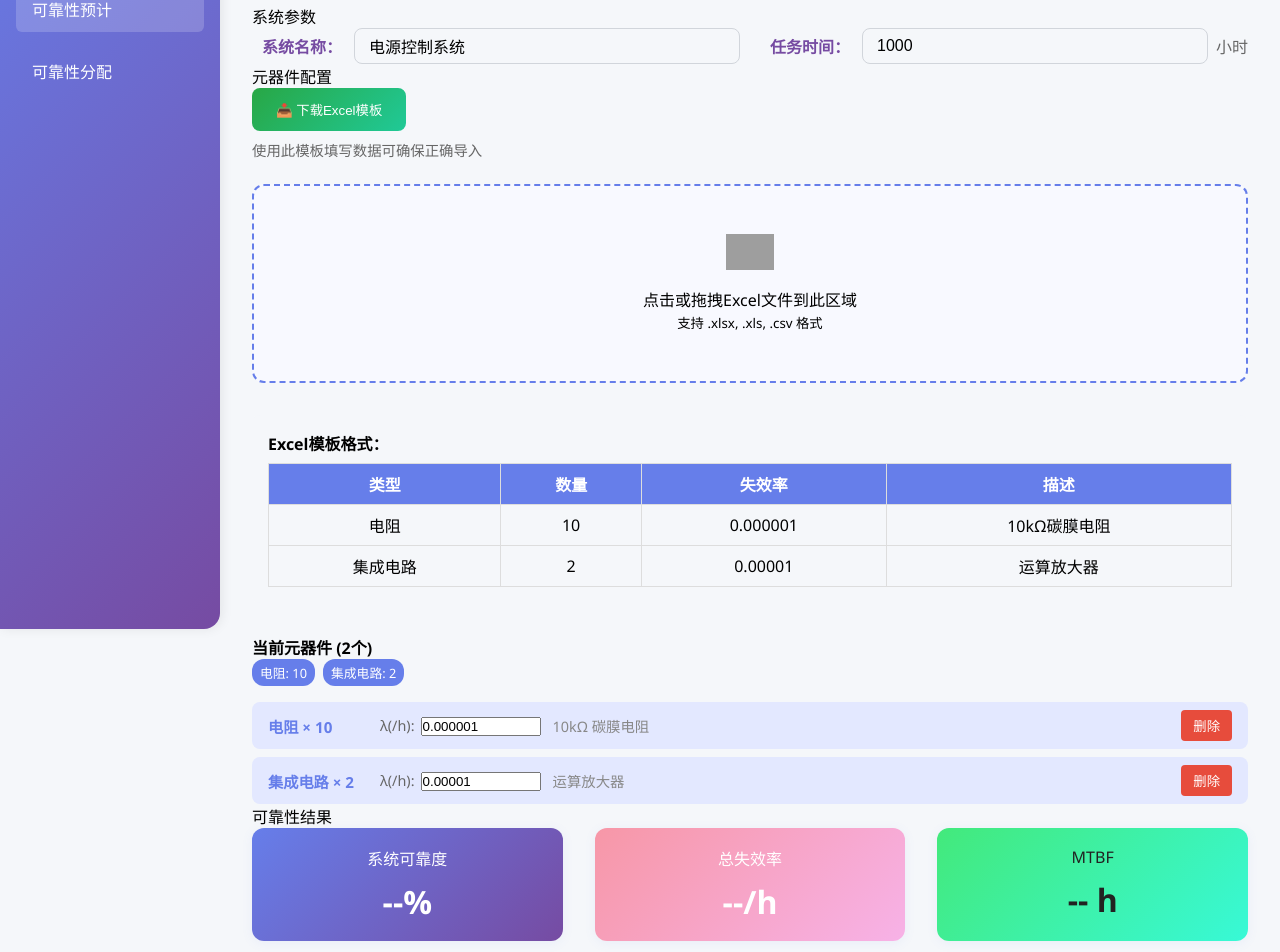
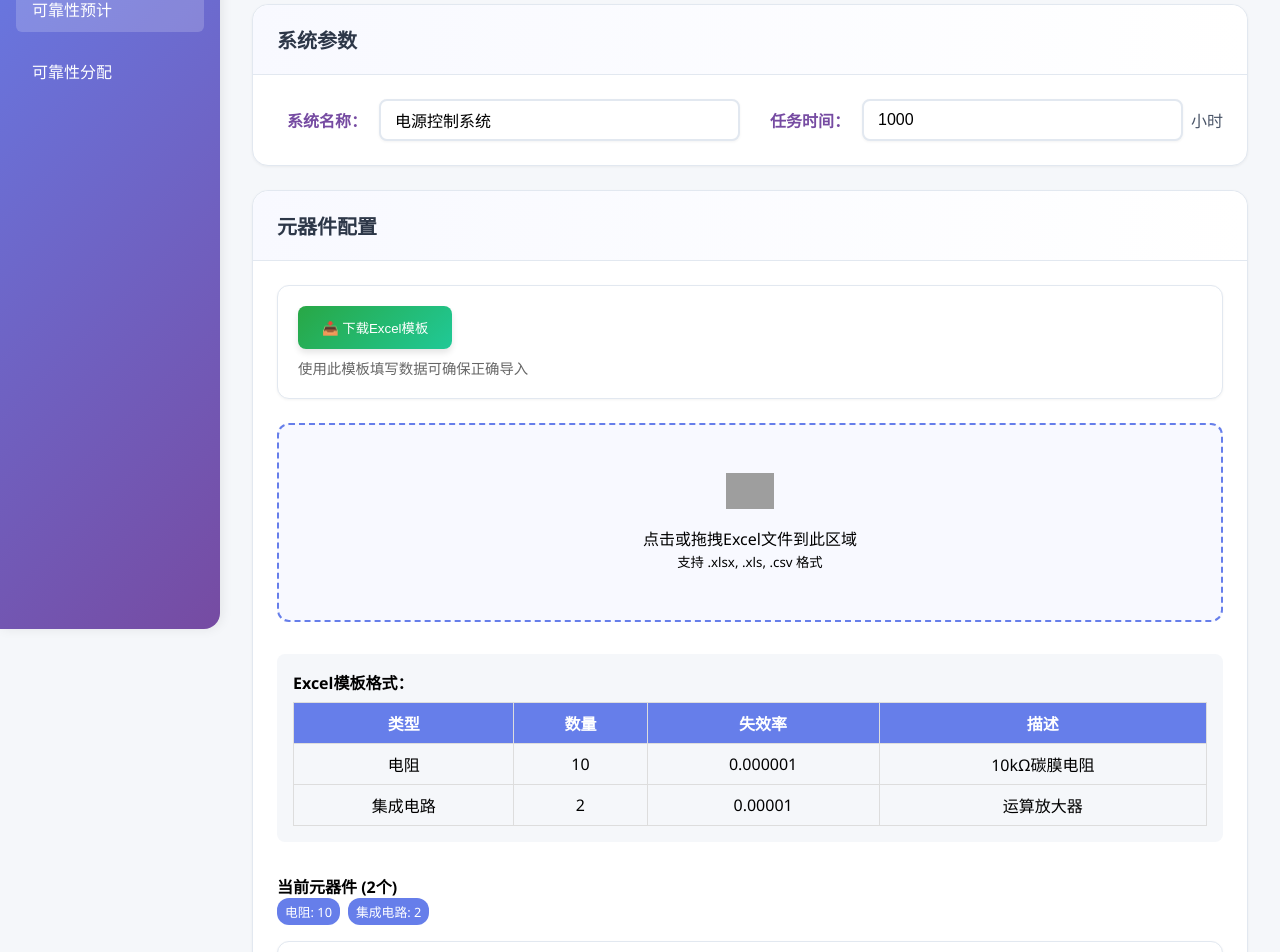
Before and after one commit to 1225698/reliability-software, a Vue app: page /calculator in a window 1280 px wide. Shown: the part 171-1123 px from the top of the page. Built offline with nearby package versions, Linux system fonts and the light colour scheme; grey boxes are pictures that could not be loaded.

Commit message:
优化了交互

```diff
--- a/src/views/Calculator.vue
+++ b/src/views/Calculator.vue
@@ -116,7 +116,7 @@
                   <span class="chip-main">{{ comp.type }} × {{ comp.quantity }}</span>
                   <div class="chip-detail">
                     <label style="margin-right:6px">λ(/h):</label>
-                    <input v-model.number="comp.failureRate" type="number" step="any" style="width:120px;" />
+                    <input v-model.number="comp.failureRate" type="number" step="any" class="failure-rate-input" placeholder="0.000001 或 1e-6" />
                   </div>
                   <span class="chip-desc">{{ comp.description }}</span>
                   <button @click="removeComponent(index)" class="remove-btn">删除</button>
@@ -638,7 +638,7 @@ const {
 // 🆕 新增：基本可靠性系统保存方法
 const saveCurrentSystem = () => {
   if (!calculationResults.value.hasResults) {
-    alert('请先完成基本可靠性计算')
+
     return
   }
 
@@ -657,10 +657,8 @@ const saveCurrentSystem = () => {
   const existingIndex = savedBasicSystems.value.findIndex(sys => sys.name === systemData.name)
   if (existingIndex !== -1) {
     savedBasicSystems.value[existingIndex] = systemData
-    alert(`系统 "${systemData.name}" 已更新`)
   } else {
     savedBasicSystems.value.push(systemData)
-    alert(`系统 "${systemData.name}" 已保存`)
   }
 
   saveSystemsToStorage()
@@ -674,15 +672,12 @@ const loadSystem = (system) => {
   // 重新计算
   calculateReliability()
 
-  alert(`系统 "${system.name}" 已加载`)
+
 }
 
 const removeSavedSystem = (id) => {
-  if (confirm('确定要删除这个保存的系统吗？')) {
-    savedBasicSystems.value = savedBasicSystems.value.filter(sys => sys.id !== id)
-    saveSystemsToStorage()
-    alert('系统已删除')
-  }
+  savedBasicSystems.value = savedBasicSystems.value.filter(sys => sys.id !== id)
+  saveSystemsToStorage()
 }
 
 const saveSystemsToStorage = () => {
@@ -707,7 +702,6 @@ const loadSystemsFromStorage = () => {
 // 🆕 新增：批量导入方法
 const importAllToTaskReliability = () => {
   if (savedBasicSystems.value.length === 0) {
-    alert('暂无已保存的系统')
     return
   }
 
@@ -721,8 +715,6 @@ const importAllToTaskReliability = () => {
   // 批量加入任务模块列表
   importedSystems.value.forEach(s => addSystemModuleIfMissing(s))
 
-  alert(`成功导入 ${importedSystems.value.length} 个系统到任务可靠性`)
-
   // 自动计算任务可靠性
   setTimeout(() => {
     computeTask()
@@ -734,7 +726,6 @@ const importAllToTaskReliability = () => {
 
 const importFromSavedSystems = () => {
   if (savedBasicSystems.value.length === 0) {
-    alert('暂无已保存的系统')
     return
   }
 
@@ -744,7 +735,7 @@ const importFromSavedSystems = () => {
   )
 
   if (systemsToImport.length === 0) {
-    alert('所有系统都已导入')
+
     return
   }
 
@@ -759,8 +750,6 @@ const importFromSavedSystems = () => {
     addSystemModuleIfMissing(sys)
   })
 
-  alert(`成功导入 ${systemsToImport.length} 个系统`)
-
   // 自动计算任务可靠性
   setTimeout(() => {
     computeTask()
@@ -770,7 +759,6 @@ const importFromSavedSystems = () => {
 const clearImportedSystems = () => {
   if (confirm('确定要清空所有导入的系统吗？')) {
     importedSystems.value = []
-    alert('已清空所有导入的系统')
 
     // 清空计算结果
     calculationResults.value.taskResults = null
@@ -789,7 +777,7 @@ const isManualSystemValid = computed(() => {
 
 const addManualSystem = () => {
   if (!isManualSystemValid.value) {
-    alert('请填写完整的系统信息')
+
     return
   }
 
@@ -813,8 +801,6 @@ const addManualSystem = () => {
     missionTime: 1000
   }
 
-  alert(`系统 "${systemData.name}" 已添加`)
-
   // 自动计算任务可靠性
   setTimeout(() => {
     computeTask()
@@ -824,7 +810,6 @@ const addManualSystem = () => {
 // 🆕 新增：任务可靠性结果保存
 const saveTaskReliabilityResults = () => {
   if (!calculationResults.value.taskResults) {
-    alert('请先计算任务可靠性')
     return
   }
 
@@ -855,15 +840,12 @@ const saveTaskReliabilityResults = () => {
 
   savedTaskResults.value.unshift(taskResult)
   saveTaskResultsToStorage()
-
-  alert('任务可靠性结果已保存')
 }
 
 const removeSavedTaskResult = (id) => {
   if (confirm('确定要删除这个保存的任务可靠性结果吗？')) {
     savedTaskResults.value = savedTaskResults.value.filter(result => result.id !== id)
     saveTaskResultsToStorage()
-    alert('任务可靠性结果已删除')
   }
 }
 
@@ -937,7 +919,6 @@ const computeTask = () => {
   }
   // 回退逻辑：没有任务模块则尝试直接用导入系统生成临时模块
   if (importedSystems.value.length === 0) {
-    alert('请先添加任务模块或导入系统数据')
     return
   }
   taskAssemblyModules.value = importedSystems.value.map(sys => ({
@@ -954,7 +935,6 @@ const computeTask = () => {
 // 基于任务模块串联计算
 const computeTaskFromAssembly = (autoGenerated = false) => {
   if (taskAssemblyModules.value.length === 0) {
-    alert('任务模块列表为空')
     return
   }
   const totalObservedFailureRate = taskAssemblyModules.value.reduce((sum, m) => sum + m.failureRate * (m.count || 1), 0)
@@ -968,7 +948,6 @@ const computeTaskFromAssembly = (autoGenerated = false) => {
     systemCount: taskAssemblyModules.value.reduce((c,m)=> c + (m.count || 1), 0)
   }
   calculationResults.value.hasResults = true
-  alert(`任务可靠性计算完成！\n基于 ${taskAssemblyModules.value.reduce((c,m)=> c+(m.count||1),0)} 个任务模块串联\n总失效率: ${totalObservedFailureRate.toExponential(6)}/h${autoGenerated ? '\n(自动从系统生成临时任务模块)' : ''}`)
 }
 
 
@@ -1002,7 +981,6 @@ const toggleSystemSelection = (index) => {
 // 创建基于选定系统的表决模块
 const createVoteModuleFromSelected = () => {
   if (selectedSystemsForVote.value.length === 0) {
-    alert('请至少选择一个模块')
     return
   }
 
@@ -1055,7 +1033,6 @@ const normalizeSelectedCount = (index) => {
 // 保存表决模块
 const saveVotingModule = () => {
   if (!isVoteCalculated.value) {
-    alert('请先计算等效故障率')
     return
   }
 
@@ -1081,8 +1058,6 @@ const saveVotingModule = () => {
   if (taskAssemblyModules.value.length > 0) {
     computeTaskFromAssembly()
   }
-
-  alert(`表决模块 "${voteModule.value.name}" 已保存并加入任务模块列表`)
 
   // 关闭弹窗并重置状态
   closeVoteModal()
@@ -1165,14 +1140,11 @@ const calculateVoteFailureRate = () => {
   voteModule.value.failureRate = parseFloat(λ_vote.toFixed(8))
   taskModules.value[0].failureRate = voteModule.value.failureRate
   isVoteCalculated.value = true
-
-  alert(`表决模块等效故障率计算完成：${voteModule.value.failureRate.toExponential(6)} /h`)
 }
 
 // 打开表决模块弹窗（初始化）
 const openVoteModal = () => {
   if (selectionPool.value.length === 0) {
-    alert('请先导入或添加系统或已有表决模块')
     return
   }
   voteStep.value = 1
@@ -1225,7 +1197,7 @@ const factorial = (n) => {
 const downloadTemplate = () => {
   try {
     if (typeof XLSX === 'undefined') {
-      alert('Excel库未加载，请刷新页面重试')
+
       return
     }
 
@@ -1240,11 +1212,11 @@ const downloadTemplate = () => {
     const ws = XLSX.utils.aoa_to_sheet(templateData)
     XLSX.utils.book_append_sheet(wb, ws, '元器件配置')
     XLSX.writeFile(wb, '可靠性分析_元器件模板.xlsx')
-    alert('Excel模板下载完成！')
+
 
   } catch (error) {
     console.error('生成模板失败:', error)
-    alert('模板生成失败: ' + error.message)
+
   }
 }
 
@@ -1295,12 +1267,10 @@ const processExcelFile = async (file) => {
 // 保存并查看结果
 const saveAndView = () => {
   if (selectedComponents.value.length === 0) {
-    alert('请先添加或导入元器件')
     return
   }
 
   if (saveAnalysis()) {
-    alert('分析结果已保存！')
     router.push('/results')
   }
 }
@@ -1753,6 +1723,12 @@ onMounted(() => {
   grid-template-columns: repeat(2, 1fr);
   gap: 20px;
 }
+/* 系统参数样式 */
+.param-grid {
+  display: grid;
+  grid-template-columns: repeat(2, 1fr);
+  gap: 20px;
+}
 .param-item {
   display: flex;
   align-items: center;
@@ -1771,13 +1747,47 @@ onMounted(() => {
 }
 .unit {
   margin-left: 8px;
-  color: #666;
+  color: #4a5568;
 }
 
 /* 模板下载样式 */
 .template-generator {
   margin-bottom: 1.5rem;
-}
+  padding: 20px;
+  background: #ffffff;
+  border-radius: 12px;
+  box-shadow: 0 1px 3px rgba(0, 0, 0, 0.05);
+  border: 1px solid #e2e8f0;
+}
+
+.card {
+  background: #ffffff;
+  border-radius: 16px;
+  box-shadow: 0 1px 3px rgba(0, 0, 0, 0.05);
+  border: 1px solid #e2e8f0;
+  margin-bottom: 24px;
+  transition: all 0.3s ease;
+}
+
+.card:hover {
+  box-shadow: 0 4px 6px rgba(0, 0, 0, 0.08);
+  border-color: #cbd5e0;
+}
+
+.card-title {
+  padding: 20px 24px;
+  border-bottom: 1px solid #e2e8f0;
+  font-size: 1.25rem;
+  font-weight: 600;
+  color: #2d3748;
+  background: linear-gradient(to right, #f8f9ff, #ffffff);
+  border-radius: 16px 16px 0 0;
+}
+
+.card-content {
+  padding: 24px;
+}
+
 .download-btn {
   background: linear-gradient(135deg, #28a745 0%, #20c997 100%);
   color: white;
@@ -1879,24 +1889,37 @@ onMounted(() => {
 .component-chip {
   display: flex;
   align-items: center;
-  background: #e3e8ff;
-  border-radius: 8px;
-  padding: 8px 16px;
+  background: #ffffff;
+  border-radius: 12px;
+  padding: 12px 16px;
   gap: 12px;
   font-size: 0.95rem;
-}
+  box-shadow: 0 1px 3px rgba(0, 0, 0, 0.05);
+  border: 1px solid #e2e8f0;
+  transition: all 0.3s ease;
+}
+
+.component-chip:hover {
+  box-shadow: 0 4px 6px rgba(0, 0, 0, 0.08);
+  border-color: #cbd5e0;
+}
+
 .chip-main {
   font-weight: 600;
   color: #667eea;
   min-width: 100px;
 }
+
 .chip-detail {
-  color: #666;
+  color: #4a5568;
   font-size: 0.9rem;
   min-width: 120px;
-}
+  display: flex;
+  align-items: center;
+}
+
 .chip-desc {
-  color: #888;
+  color: #718096;
   font-size: 0.9rem;
   flex: 1;
 }
@@ -1922,18 +1945,25 @@ onMounted(() => {
 /* 结果展示 */
 .result-row {
   display: flex;
-  gap: 32px;
+  gap: 24px;
   margin-bottom: 18px;
 }
 .result-box {
   flex: 1;
-  border-radius: 12px;
-  padding: 18px 0;
+  border-radius: 16px;
+  padding: 24px 12px;
   text-align: center;
   color: #fff;
   font-weight: bold;
-  box-shadow: 0 2px 12px rgba(102,126,234,0.08);
-}
+  box-shadow: 0 4px 6px rgba(0, 0, 0, 0.1);
+  transition: all 0.3s ease;
+}
+
+.result-box:hover {
+  transform: translateY(-3px);
+  box-shadow: 0 6px 12px rgba(0, 0, 0, 0.15);
+}
+
 .result-box.purple {
   background: linear-gradient(135deg, #667eea 0%, #764ba2 100%);
 }
@@ -1945,19 +1975,19 @@ onMounted(() => {
   color: #222;
 }
 .result-label {
-  font-size: 1rem;
-  margin-bottom: 10px;
+  font-size: 1.1rem;
+  margin-bottom: 12px;
   font-weight: 500;
 }
 .result-value {
-  font-size: 2rem;
-  font-weight: bold;
+  font-size: 2.2rem;
+  font-weight: 700;
 }
 .action-buttons {
   display: flex;
-  gap: 1rem;
+  gap: 1.5rem;
   justify-content: center;
-  margin-bottom: 2rem;
+  margin: 2rem 0;
 }
 .calculate-btn {
   background: linear-gradient(135deg, #667eea 0%, #764ba2 100%);
@@ -1965,34 +1995,115 @@ onMounted(() => {
   border: none;
   padding: 12px 36px;
   font-size: 1.1rem;
-  border-radius: 25px;
+  border-radius: 12px;
   cursor: pointer;
-  transition: transform 0.3s;
-}
+  transition: all 0.3s ease;
+  box-shadow: 0 4px 6px rgba(0, 0, 0, 0.1);
+}
+
+.calculate-btn:hover, .save-btn:hover:not(:disabled) {
+  transform: translateY(-2px);
+  box-shadow: 0 6px 12px rgba(0, 0, 0, 0.15);
+}
+
+.calculate-btn:active {
+  transform: translateY(0);
+}
+
 .save-btn {
   background: linear-gradient(135deg, #4CAF50 0%, #45a049 100%);
   color: white;
   border: none;
   padding: 12px 30px;
   font-size: 1.1rem;
-  border-radius: 25px;
+  border-radius: 12px;
   cursor: pointer;
-  transition: transform 0.3s;
-}
+  transition: all 0.3s ease;
+  box-shadow: 0 4px 6px rgba(0, 0, 0, 0.1);
+}
+
 .save-btn:disabled {
   background: #cccccc;
   cursor: not-allowed;
-}
-.calculate-btn:hover, .save-btn:hover:not(:disabled) {
-  transform: translateY(-2px);
-}
+  box-shadow: none;
+}
+
+.save-btn:disabled:hover {
+  transform: none;
+}
+
 .remove-btn {
   background: #e74c3c;
   color: white;
   border: none;
-  padding: 6px 12px;
-  border-radius: 4px;
+  padding: 8px 16px;
+  border-radius: 8px;
   cursor: pointer;
+  transition: all 0.3s ease;
+  box-shadow: 0 2px 4px rgba(0, 0, 0, 0.1);
+}
+
+.remove-btn:hover {
+  background: #c0392b;
+  transform: translateY(-2px);
+  box-shadow: 0 4px 8px rgba(0, 0, 0, 0.15);
+}
+
+.remove-btn:active {
+  transform: translateY(0);
+}
+
+.download-btn {
+  background: linear-gradient(135deg, #28a745 0%, #20c997 100%);
+  color: white;
+  border: none;
+  padding: 12px 24px;
+  border-radius: 8px;
+  cursor: pointer;
+  transition: all 0.3s ease;
+  box-shadow: 0 4px 6px rgba(0, 0, 0, 0.1);
+}
+
+.download-btn:hover {
+  background: linear-gradient(135deg, #218838 0%, #1e9e8a 100%);
+  transform: translateY(-2px);
+  box-shadow: 0 6px 12px rgba(0, 0, 0, 0.15);
+}
+
+.download-btn:active {
+  transform: translateY(0);
+}
+
+.count-btn {
+  background: #667eea;
+  color: #fff;
+  border: none;
+  width: 32px;
+  height: 32px;
+  border-radius: 8px;
+  cursor: pointer;
+  font-weight: 600;
+  display: flex;
+  align-items: center;
+  justify-content: center;
+  transition: all 0.3s ease;
+  box-shadow: 0 2px 4px rgba(0, 0, 0, 0.1);
+}
+
+.count-btn:disabled {
+  opacity: .35;
+  cursor: not-allowed;
+  box-shadow: none;
+}
+
+.count-btn:not(:disabled):hover {
+  background: #5468d4;
+  transform: translateY(-2px);
+  box-shadow: 0 4px 8px rgba(0, 0, 0, 0.15);
+}
+
+.count-btn:active {
+  transform: translateY(0);
 }
 
 /* 标签页样式 */
@@ -2020,17 +2131,109 @@ onMounted(() => {
 
 /* 输入框样式 */
 .param-item input, .task-input {
-  border: 1px solid #d1d5db;
+  border: 2px solid #e2e8f0;
   border-radius: 8px;
-  padding: 8px 14px;
+  padding: 10px 14px;
   font-size: 1rem;
-  background: #f5f7fa;
-  transition: border-color 0.2s;
+  background: #ffffff;
+  transition: all 0.3s ease;
   outline: none;
   flex: 1;
-}
+  box-shadow: 0 1px 3px rgba(0, 0, 0, 0.05);
+}
+
 .param-item input:focus, .task-input:focus {
   border-color: #667eea;
+  box-shadow: 0 0 0 4px rgba(102, 126, 234, 0.1), 0 1px 6px rgba(0, 0, 0, 0.1);
+}
+
+.param-item input:hover, .task-input:hover {
+  border-color: #cbd5e0;
+}
+
+.failure-rate-input {
+  border: 2px solid #e2e8f0;
+  border-radius: 8px;
+  padding: 8px 12px;
+  font-size: 0.95rem;
+  background: #ffffff;
+  transition: all 0.3s ease;
+  outline: none;
+  width: 140px;
+  text-align: center;
+  box-shadow: 0 1px 3px rgba(0, 0, 0, 0.05);
+}
+
+.failure-rate-input:focus {
+  border-color: #667eea;
+  box-shadow: 0 0 0 4px rgba(102, 126, 234, 0.1), 0 1px 6px rgba(0, 0, 0, 0.1);
+}
+
+.failure-rate-input:hover {
+  border-color: #cbd5e0;
+}
+
+.failure-rate-input::placeholder {
+  color: #94a3b8;
+  font-style: italic;
+}
+
+.component-chip input {
+  margin-left: 6px;
+}
+
+.count-input {
+  border: 2px solid #e2e8f0;
+  border-radius: 8px;
+  padding: 8px 12px;
+  font-size: 0.95rem;
+  background: #ffffff;
+  transition: all 0.3s ease;
+  outline: none;
+  text-align: center;
+  box-shadow: 0 1px 3px rgba(0, 0, 0, 0.05);
+  width: 50px;
+}
+
+.count-input:focus {
+  border-color: #667eea;
+  box-shadow: 0 0 0 4px rgba(102, 126, 234, 0.1), 0 1px 6px rgba(0, 0, 0, 0.1);
+}
+
+.count-input:hover {
+  border-color: #cbd5e0;
+}
+
+.vote-param-input {
+  border: 2px solid #e2e8f0;
+  border-radius: 8px;
+  padding: 10px 14px;
+  font-size: 1rem;
+  background: #ffffff;
+  transition: all 0.3s ease;
+  outline: none;
+  width: 100px !important;
+  text-align: center;
+  box-shadow: 0 1px 3px rgba(0, 0, 0, 0.05);
+}
+
+.vote-param-input:focus {
+  border-color: #667eea;
+  box-shadow: 0 0 0 4px rgba(102, 126, 234, 0.1), 0 1px 6px rgba(0, 0, 0, 0.1);
+}
+
+.vote-param-input:hover {
+  border-color: #cbd5e0;
+}
+
+.vote-param-input.input-error {
+  border-color: #e74c3c;
+  box-shadow: 0 0 0 4px rgba(231, 76, 60, 0.1), 0 1px 6px rgba(0, 0, 0, 0.1);
+}
+
+.vote-param-input.input-success {
+  border-color: #28a745;
+  box-shadow: 0 0 0 4px rgba(40, 167, 69, 0.1), 0 1px 6px rgba(0, 0, 0, 0.1);
 }
 
 /* 表决模块样式 */
```
